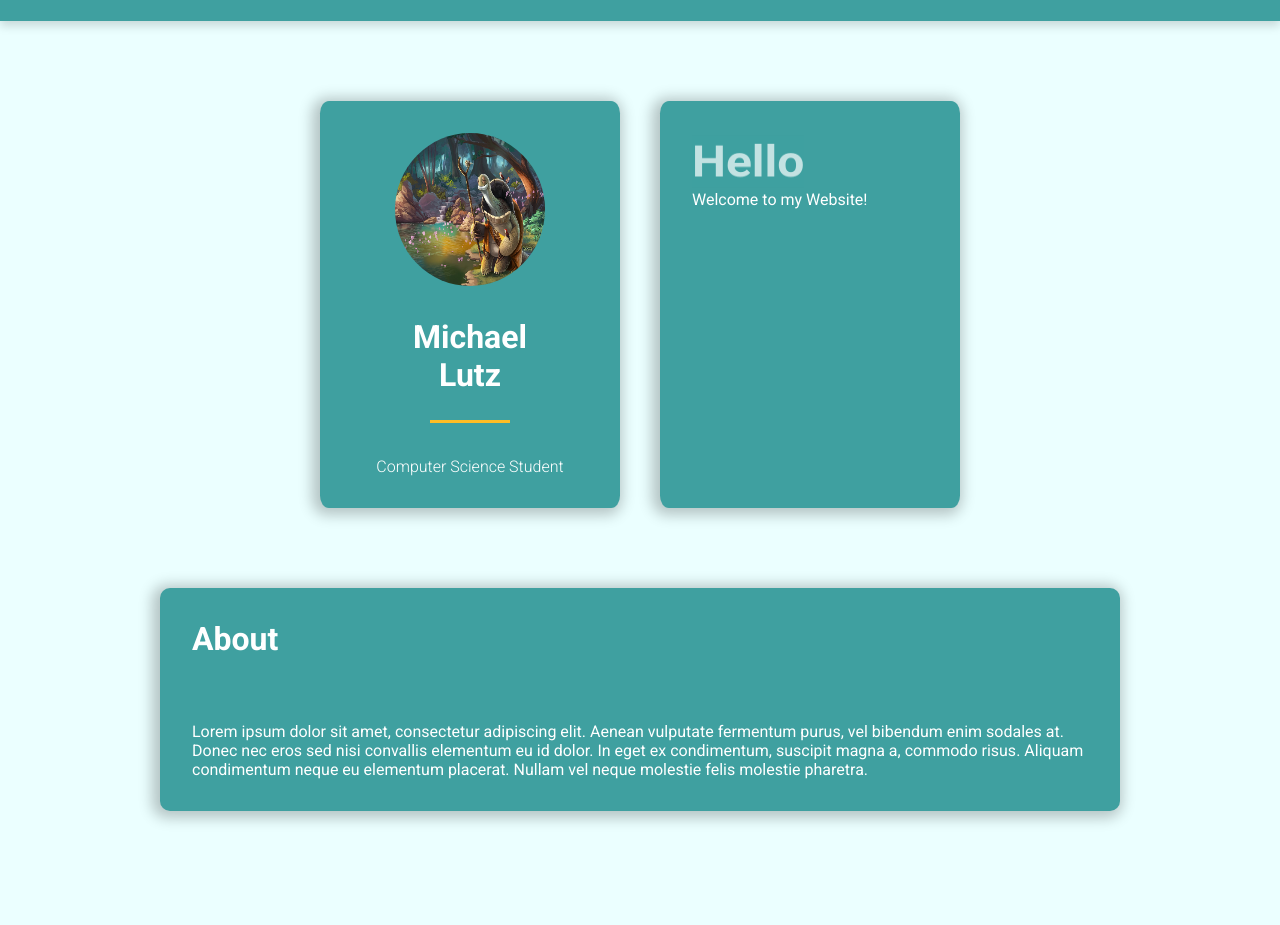
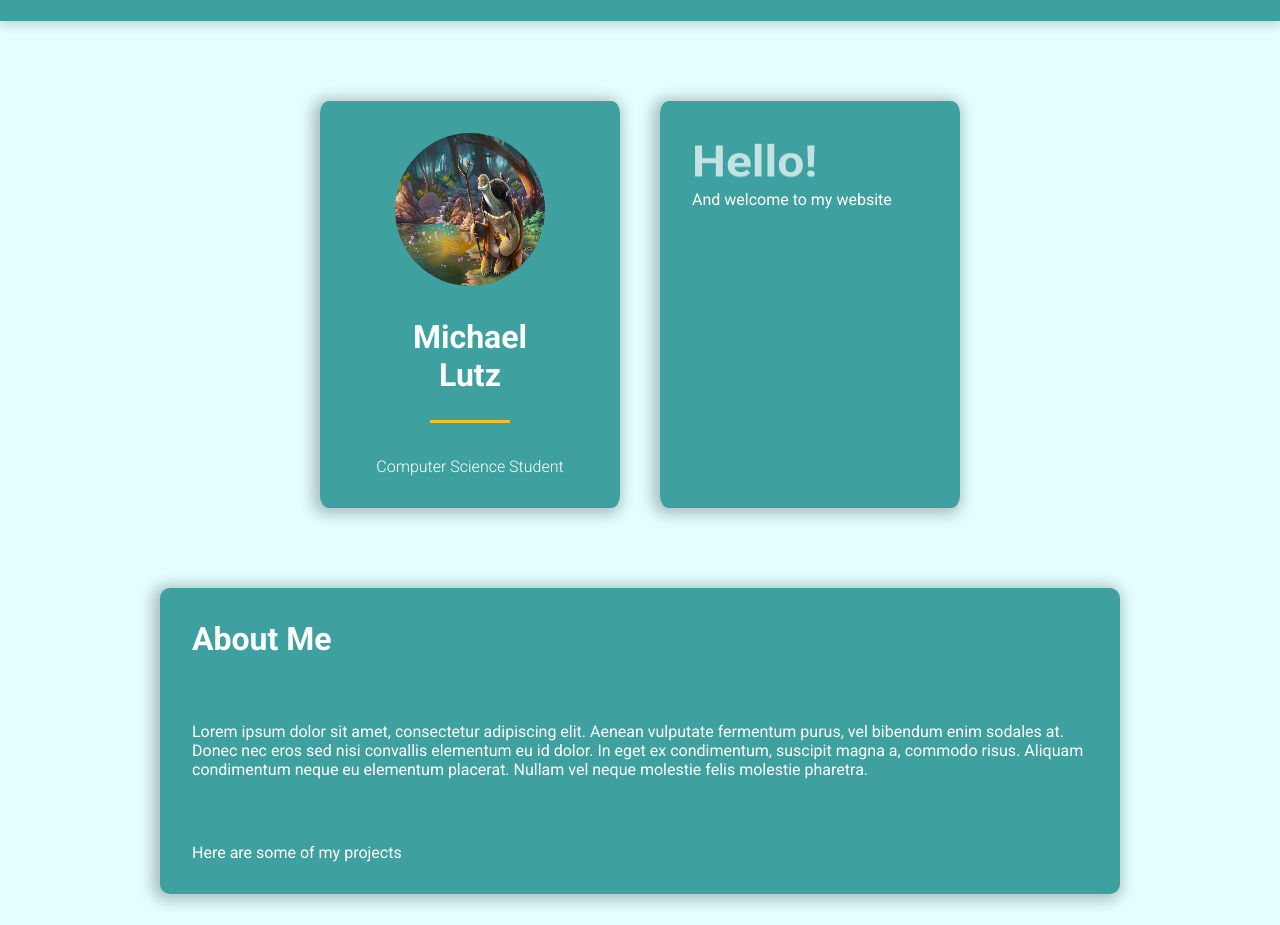
Before and after one commit to MichaelLutz1/MichaelLutz1.github.io, a plain HTML site: page index.html in a window 1280 px wide. Shown: the part 87-1012 px from the top of the page. Drawn offline with Linux system fonts and the light colour scheme.

Commit message:
first project

```diff
--- a/index.html
+++ b/index.html
@@ -26,8 +26,8 @@
     <nav>
       <div class="page-links">
         <a id="main-logo" href="#">ML</a>
-        <a href="#about-anchor">About</a>
-        <a href="#project-anchor">Projects</a>
+        <a href="#about-page">About</a>
+        <a href="#project-page">Projects</a>
       </div>
       <div class="contact-links">
         <a href="mailto:mikelutz2400@gmail.com"
@@ -61,16 +61,16 @@
           <p><br />Computer Science Student</p>
         </div>
         <div class="flex intro-content statement">
-          <h1 id="hello">Hello</h1>
-          <h7>Welcome to my Website!</h7>
+          <h1 id="hello">Hello!</h1>
+          <h7>And welcome to my website</h7>
         </div>
       </div>
 
       <!-- Start of About portion -->
 
-      <div class="anchor" id="about-anchor"></div>
+      <a class="anchor" id="about-page"></a>
       <div id="about">
-        <h1>About</h1>
+        <h1>About Me</h1>
         <p>
           Lorem ipsum dolor sit amet, consectetur adipiscing elit. Aenean
           vulputate fermentum purus, vel bibendum enim sodales at. Donec nec
@@ -78,19 +78,20 @@
           suscipit magna a, commodo risus. Aliquam condimentum neque eu
           elementum placerat. Nullam vel neque molestie felis molestie pharetra.
         </p>
+        <p>Here are some of my projects</p>
       </div>
 
       <!-- start of projects -->
 
-      <div class="anchor" id="project-anchor"></div>
-      <div class="project">
-        <img src="" alt="" class="project-image" />
-        <div class="project-description"></div>
+      <a class="anchor" id="project-page"></a>
+      <div class="flex project">
+        <img src="./images/po.jpg" alt="project image" class="project-image" />
+        <div class="project-description">this is po</div>
       </div>
     </div>
 
     <!-- footer -->
 
-    <footer style="height: 50000px"></footer>
+    <footer style="height: 5000px"></footer>
   </body>
 </html>
--- a/script.js
+++ b/script.js
@@ -1,16 +1,16 @@
 const hellos = [
-  "Hola",
-  "Bonjour",
-  "Namaste",
-  "Nǐn hǎo",
-  "Guten tag",
-  "Ciao",
-  "Anyoung",
-  "Olá",
-  "Privet",
-  "G'day",
-  "Shalom",
-  "Hello",
+  "Hola!",
+  "Bonjour!",
+  "Namaste!",
+  "Nǐn hǎo!",
+  "Guten tag!",
+  "Ciao!",
+  "Anyoung!",
+  "Olá!",
+  "Privet!",
+  "G'day!",
+  "Shalom!",
+  "Hello!",
 ];
 
 const hello = document.getElementById("hello");
--- a/styles.css
+++ b/styles.css
@@ -1,5 +1,5 @@
 :root {
-  --background-color: #ebffff;
+  --background-color: #e3fefe;
   --darkGreen: #3fa0a0;
   --lightGreen: #00ffff;
   --navIconHover: #2c6d6d;
@@ -49,8 +49,7 @@ a {
 }
 .anchor {
   position: relative;
-  top: -5rem;
-  visibility: hidden;
+  top: -10rem;
 }
 .contact-links {
   display: flex;
@@ -101,7 +100,7 @@ a {
 .intro-card {
   display: flex;
   justify-content: space-around;
-  margin: 0 10rem;
+  margin: 0 10rem 5rem;
   gap: 40px;
 }
 .intro-card * {
@@ -127,6 +126,22 @@ a {
 }
 .statement > * {
   margin: 0 2rem;
+}
+.project {
+  background-color: var(--darkGreen);
+  justify-content: flex-start;
+  box-shadow: -3px 2px 14px 5px rgba(0, 0, 0, 0.23);
+  border-radius: 10px;
+}
+.project-image {
+  width: 500px;
+  max-width: 100%;
+  height: 500px;
+  object-fit: cover;
+  border-radius: 10px 0 0 10px;
+}
+.project-description {
+  align-items: flex-start;
 }
 #pfp {
   width: 50%;
@@ -159,7 +174,7 @@ a {
   border-bottom: 3px solid var(--orange);
 }
 #about {
-  margin: 5rem 0;
+  margin-bottom: 5rem;
   background-color: var(--darkGreen);
   box-shadow: -3px 2px 14px 5px rgba(0, 0, 0, 0.23);
   border-radius: 10px;
```
Also changed, not shown: images/po.jpg (added).
